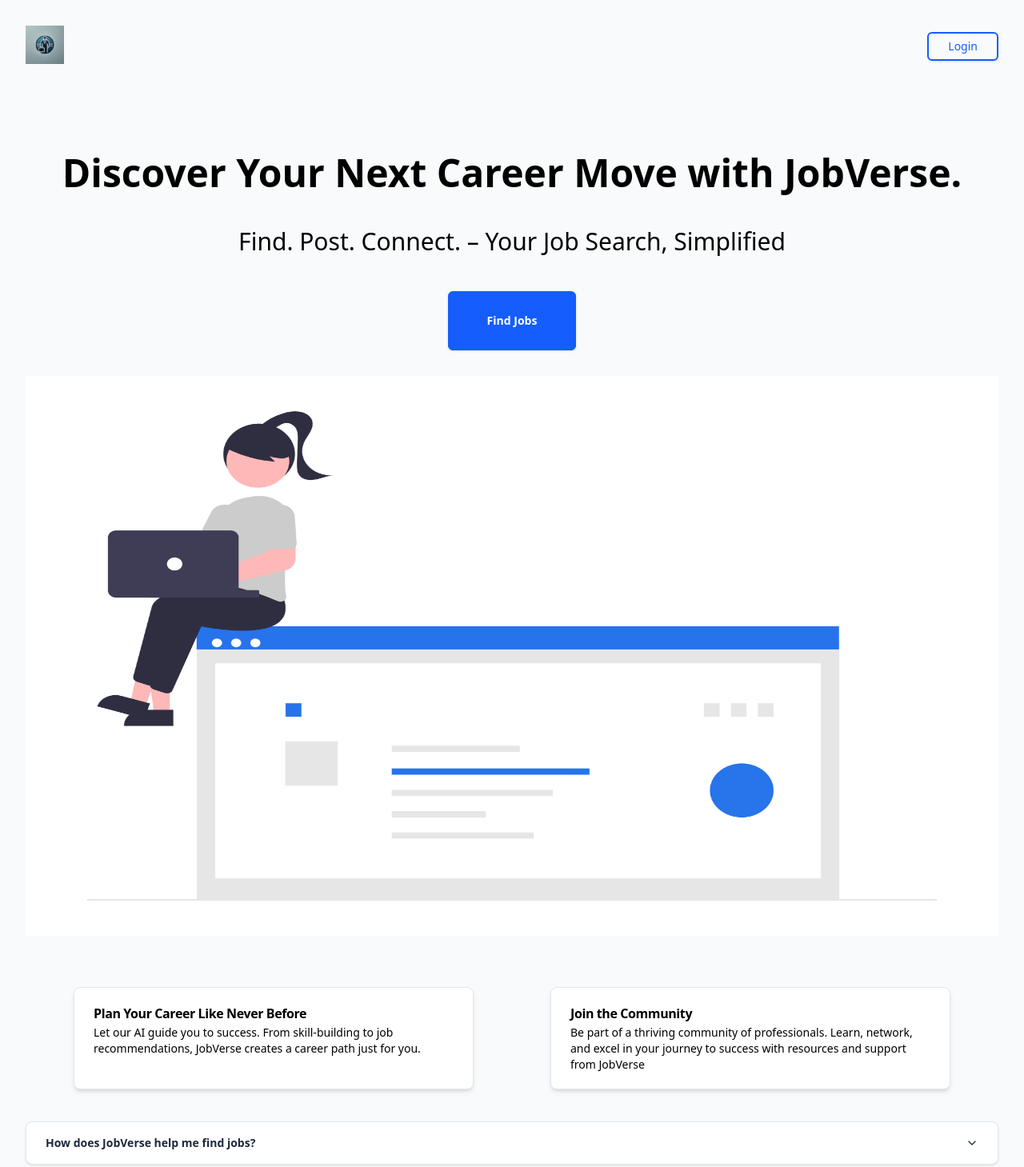
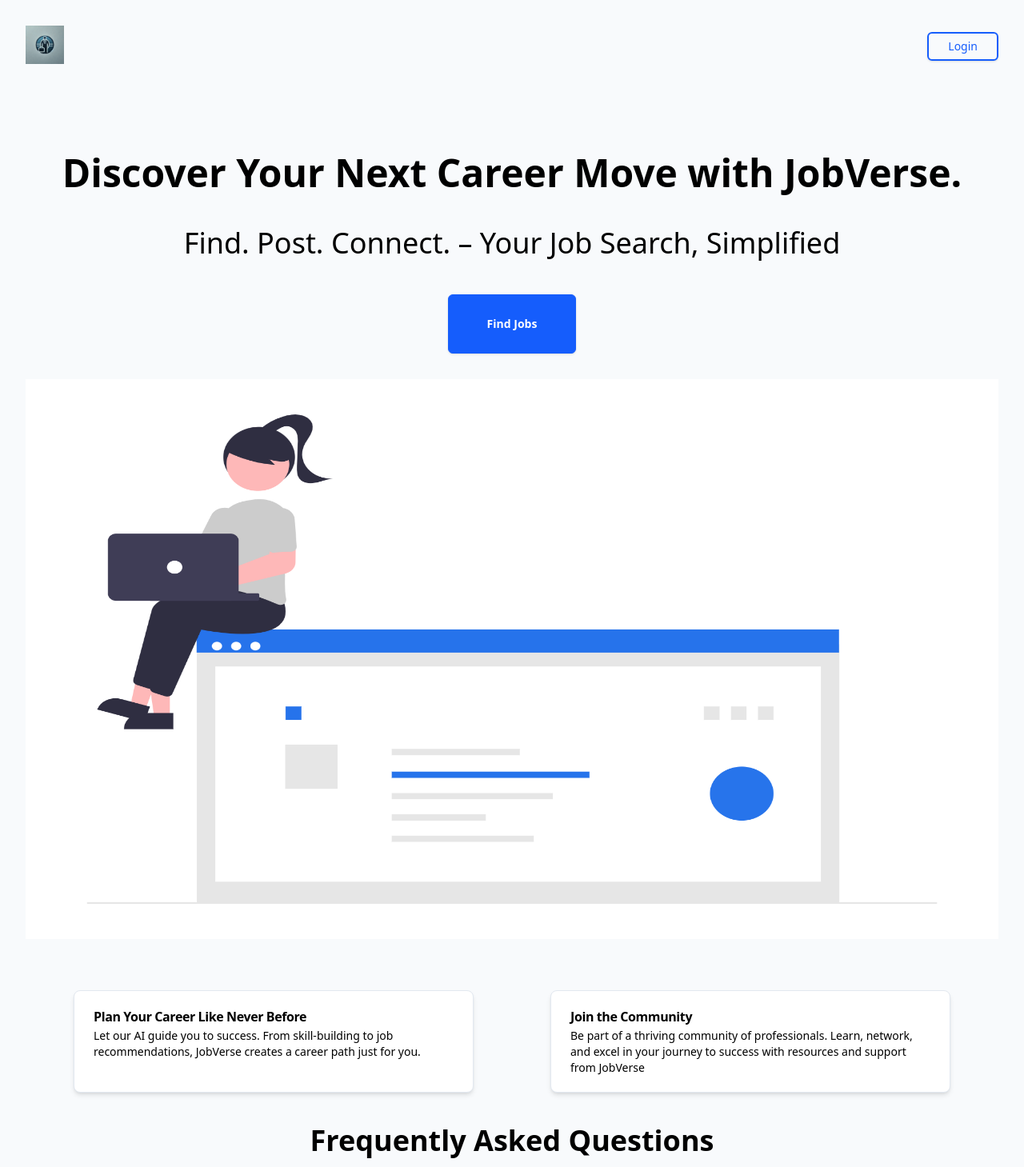
Before and after one commit to amirudheenshareif/JobVerse, a React (Vite) app: page / in a window 1280 px wide. Shown: the top 1459 px of the page at 80% size. Built offline with nearby package versions, Linux system fonts and the light colour scheme; no server answers.

Commit message:
Added faq heading

```diff
--- a/src/pages/LandingPage.jsx
+++ b/src/pages/LandingPage.jsx
@@ -29,7 +29,7 @@
    <>
    <div className='mt-20 flex flex-col items-center justify-center '>
       <h1 className='mb-5 text-center text-3xl sm:text-4xl md:text-5xl font-bold '>Discover Your Next Career Move with JobVerse.</h1>
-      <h2 className='mt-6 text-center text-2xl sm:text-3xl md:text-4xlfont-medium'>Find. Post. Connect. – Your Job Search, Simplified</h2>
+      <h2 className='mt-6 text-center text-2xl sm:text-3xl md:text-4xl font-medium'>Find. Post. Connect. – Your Job Search, Simplified</h2>
       <div className='mt-10 px-8  flex justify-center gap-8' >
       <Link to='/joblist' >
       <Button variant="outline" className = 'font-bold border border-blue-600 bg-blue-600 hover:bg-blue-700 text-white mt-1 px-9 py-6 sm:px-12 sm:py-9' >Find Jobs</Button>
@@ -67,6 +67,7 @@
 </div>
 
 <div className='w-full p-8 mb-12'>
+  <h2 className='mb-4 text-center text-2xl sm:text-3xl md:text-4xl font-semibold'>Frequently Asked Questions</h2>
         <Accordion type='single' collapsible className='w-full'>
           {faqData.map((faq) => (
             <AccordionItem className='bg-white rounded-lg border border-slate-200 px-6
```
